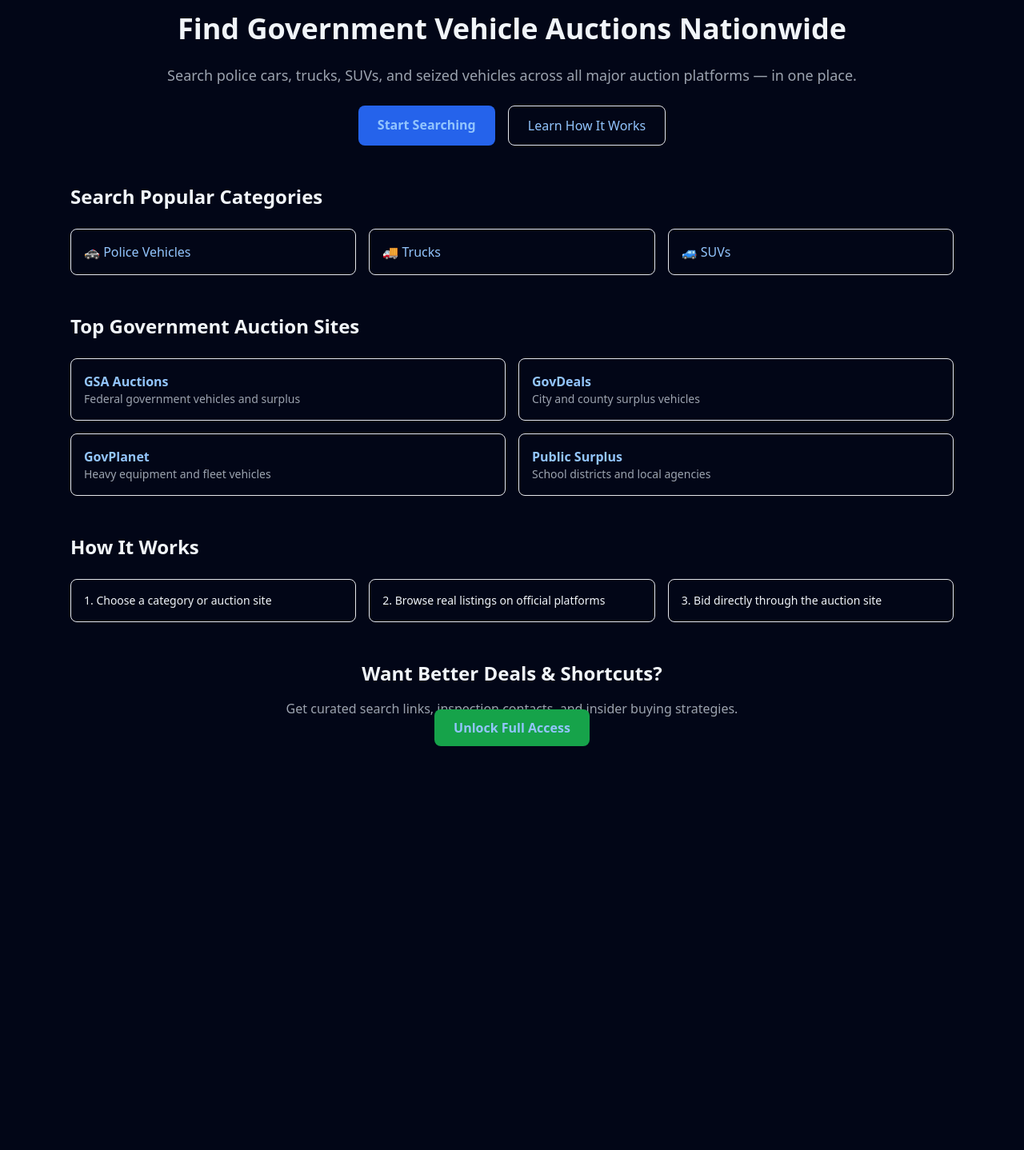
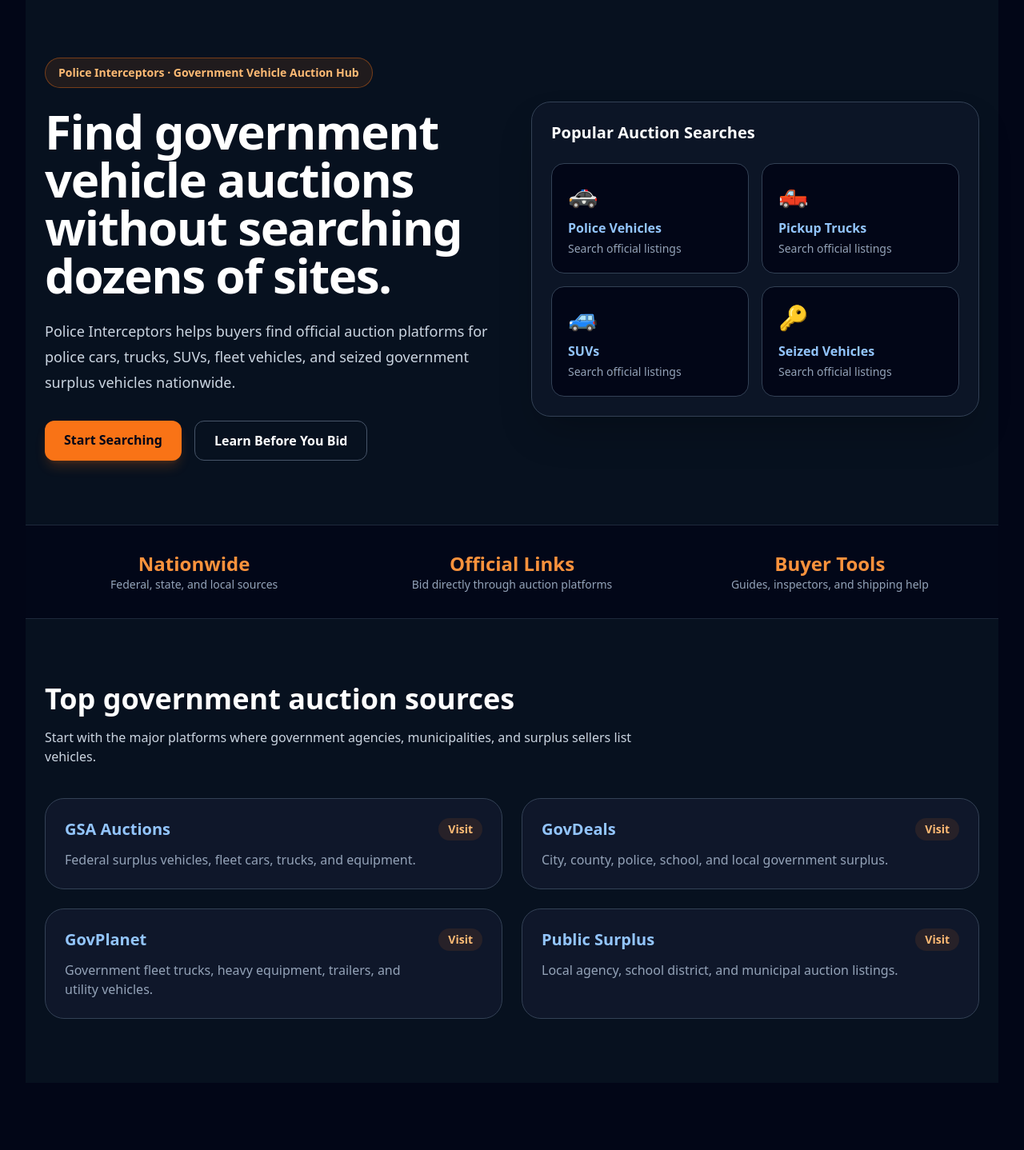
Before and after one commit to Police-Interceptors/police-interceptors, a Next.js app: page / in a window 1280 px wide. Shown: the part 40-1478 px from the top of the page at 80% size. Before the commit the page ends 1018 px from the top, so only its background shows below. Built offline with nearby package versions, Linux system fonts and the light colour scheme.

Commit message:
Refactor auction site and category listings

```diff
--- a/app/page.tsx
+++ b/app/page.tsx
@@ -1,112 +1,222 @@
-export const dynamic = 'force-dynamic';
+import Link from 'next/link';
 
-import Link from 'next/link';
+const auctionSites = [
+  {
+    name: 'GSA Auctions',
+    description: 'Federal surplus vehicles, fleet cars, trucks, and equipment.',
+    href: 'https://gsaauctions.gov',
+  },
+  {
+    name: 'GovDeals',
+    description: 'City, county, police, school, and local government surplus.',
+    href: 'https://www.govdeals.com',
+  },
+  {
+    name: 'GovPlanet',
+    description: 'Government fleet trucks, heavy equipment, trailers, and utility vehicles.',
+    href: 'https://www.govplanet.com',
+  },
+  {
+    name: 'Public Surplus',
+    description: 'Local agency, school district, and municipal auction listings.',
+    href: 'https://www.publicsurplus.com',
+  },
+];
+
+const categories = [
+  {
+    title: 'Police Vehicles',
+    icon: '🚓',
+    href: 'https://gsaauctions.gov/auctions/auctions-list/?q=police',
+  },
+  {
+    title: 'Pickup Trucks',
+    icon: '🛻',
+    href: 'https://www.govdeals.com/index.cfm?fa=Main.AdvSearchResults&kWord=pickup',
+  },
+  {
+    title: 'SUVs',
+    icon: '🚙',
+    href: 'https://www.publicsurplus.com/sms/browse/search?keyword=suv',
+  },
+  {
+    title: 'Seized Vehicles',
+    icon: '🔑',
+    href: 'https://www.usa.gov/car-auctions',
+  },
+];
 
 export default function Home() {
   return (
-    <div className="space-y-12 p-6 max-w-6xl mx-auto">
+    <main className="min-h-screen bg-[#07111f] text-white">
+      {/* HERO */}
+      <section className="mx-auto max-w-7xl px-6 py-20">
+        <div className="grid items-center gap-12 lg:grid-cols-2">
+          <div>
+            <div className="mb-6 inline-flex rounded-full border border-orange-500/40 bg-orange-500/10 px-4 py-2 text-sm font-semibold text-orange-300">
+              Police Interceptors · Government Vehicle Auction Hub
+            </div>
 
-      {/* HERO */}
-      <section className="text-center space-y-6">
-        <h1 className="text-4xl font-bold">
-          Find Government Vehicle Auctions Nationwide
+            <h1 className="text-4xl font-black leading-tight tracking-tight sm:text-6xl">
+              Find government vehicle auctions without searching dozens of sites.
             </h1>
-        <p className="text-lg text-gray-400">
-          Search police cars, trucks, SUVs, and seized vehicles across all major auction platforms — in one place.
+
+            <p className="mt-6 max-w-2xl text-lg leading-8 text-slate-300">
+              Police Interceptors helps buyers find official auction platforms for police cars,
+              trucks, SUVs, fleet vehicles, and seized government surplus vehicles nationwide.
             </p>
 
-        <div className="flex flex-wrap justify-center gap-4">
-          <a href="/search" className="bg-blue-600 px-6 py-3 rounded-lg font-semibold">
+            <div className="mt-8 flex flex-wrap gap-4">
+              <Link
+                href="/search"
+                className="rounded-xl bg-orange-500 px-6 py-3 font-bold text-slate-950 shadow-lg shadow-orange-500/20 hover:bg-orange-400"
+              >
                 Start Searching
+              </Link>
+
+              <Link
+                href="/guides"
+                className="rounded-xl border border-slate-600 px-6 py-3 font-bold text-white hover:border-orange-400"
+              >
+                Learn Before You Bid
+              </Link>
+            </div>
+          </div>
+
+          <div className="rounded-3xl border border-slate-700 bg-slate-900/70 p-6 shadow-2xl">
+            <h2 className="text-xl font-bold">Popular Auction Searches</h2>
+            <div className="mt-6 grid gap-4 sm:grid-cols-2">
+              {categories.map((item) => (
+                <a
+                  key={item.title}
+                  href={item.href}
+                  target="_blank"
+                  rel="noopener noreferrer"
+                  className="rounded-2xl border border-slate-700 bg-slate-950 p-5 transition hover:border-orange-400 hover:bg-slate-900"
+                >
+                  <div className="text-3xl">{item.icon}</div>
+                  <div className="mt-3 font-bold">{item.title}</div>
+                  <div className="mt-1 text-sm text-slate-400">Search official listings</div>
                 </a>
-          <a href="/guides" className="border px-6 py-3 rounded-lg">
-            Learn How It Works
-          </a>
+              ))}
+            </div>
+          </div>
         </div>
       </section>
 
-      {/* QUICK SEARCH */}
-      <section className="space-y-6">
-        <h2 className="text-2xl font-bold">Search Popular Categories</h2>
-
-        <div className="grid md:grid-cols-3 gap-4">
-          <a href="https://gsaauctions.gov/auctions/auctions-list/?q=police" target="_blank" className="p-4 border rounded-lg hover:bg-gray-800">
-            🚓 Police Vehicles
-          </a>
-          <a href="https://www.govdeals.com/index.cfm?fa=Main.AdvSearchResults&kWord=truck" target="_blank" className="p-4 border rounded-lg hover:bg-gray-800">
-            🚚 Trucks
-          </a>
-          <a href="https://www.publicsurplus.com/sms/browse/search?keyword=suv" target="_blank" className="p-4 border rounded-lg hover:bg-gray-800">
-            🚙 SUVs
-          </a>
+      {/* TRUST BAR */}
+      <section className="border-y border-slate-800 bg-slate-950/80">
+        <div className="mx-auto grid max-w-7xl gap-6 px-6 py-8 text-center sm:grid-cols-3">
+          <div>
+            <div className="text-2xl font-black text-orange-400">Nationwide</div>
+            <p className="text-sm text-slate-400">Federal, state, and local sources</p>
+          </div>
+          <div>
+            <div className="text-2xl font-black text-orange-400">Official Links</div>
+            <p className="text-sm text-slate-400">Bid directly through auction platforms</p>
+          </div>
+          <div>
+            <div className="text-2xl font-black text-orange-400">Buyer Tools</div>
+            <p className="text-sm text-slate-400">Guides, inspectors, and shipping help</p>
+          </div>
         </div>
       </section>
 
       {/* AUCTION SITES */}
-      <section className="space-y-6">
-        <h2 className="text-2xl font-bold">Top Government Auction Sites</h2>
+      <section className="mx-auto max-w-7xl px-6 py-20">
+        <div className="mb-10 max-w-3xl">
+          <h2 className="text-3xl font-black sm:text-4xl">Top government auction sources</h2>
+          <p className="mt-4 text-slate-300">
+            Start with the major platforms where government agencies, municipalities,
+            and surplus sellers list vehicles.
+          </p>
+        </div>
 
-        <div className="grid md:grid-cols-2 gap-4">
-
-          <a href="https://gsaauctions.gov" target="_blank" className="p-4 border rounded-lg hover:bg-gray-800">
-            <h3 className="font-semibold">GSA Auctions</h3>
-            <p className="text-gray-400 text-sm">Federal government vehicles and surplus</p>
+        <div className="grid gap-6 md:grid-cols-2">
+          {auctionSites.map((site) => (
+            <a
+              key={site.name}
+              href={site.href}
+              target="_blank"
+              rel="noopener noreferrer"
+              className="rounded-3xl border border-slate-700 bg-slate-900 p-6 transition hover:-translate-y-1 hover:border-orange-400 hover:shadow-xl hover:shadow-orange-500/10"
+            >
+              <div className="flex items-start justify-between gap-4">
+                <div>
+                  <h3 className="text-xl font-black">{site.name}</h3>
+                  <p className="mt-3 text-slate-400">{site.description}</p>
+                </div>
+                <span className="rounded-full bg-orange-500/10 px-3 py-1 text-sm font-bold text-orange-300">
+                  Visit
+                </span>
+              </div>
             </a>
-
-          <a href="https://www.govdeals.com" target="_blank" className="p-4 border rounded-lg hover:bg-gray-800">
-            <h3 className="font-semibold">GovDeals</h3>
-            <p className="text-gray-400 text-sm">City and county surplus vehicles</p>
-          </a>
-
-          <a href="https://www.govplanet.com" target="_blank" className="p-4 border rounded-lg hover:bg-gray-800">
-            <h3 className="font-semibold">GovPlanet</h3>
-            <p className="text-gray-400 text-sm">Heavy equipment and fleet vehicles</p>
-          </a>
-
-          <a href="https://www.publicsurplus.com" target="_blank" className="p-4 border rounded-lg hover:bg-gray-800">
-            <h3 className="font-semibold">Public Surplus</h3>
-            <p className="text-gray-400 text-sm">School districts and local agencies</p>
-          </a>
-
+          ))}
         </div>
       </section>
 
       {/* HOW IT WORKS */}
-      <section className="space-y-6">
-        <h2 className="text-2xl font-bold">How It Works</h2>
+      <section className="bg-slate-950">
+        <div className="mx-auto max-w-7xl px-6 py-20">
+          <h2 className="text-3xl font-black sm:text-4xl">How Police Interceptors works</h2>
 
-        <div className="grid md:grid-cols-3 gap-4 text-sm">
-
-          <div className="p-4 border rounded-lg">
-            1. Choose a category or auction site
+          <div className="mt-10 grid gap-6 md:grid-cols-3">
+            <div className="rounded-3xl border border-slate-800 bg-[#07111f] p-6">
+              <div className="text-3xl font-black text-orange-400">01</div>
+              <h3 className="mt-4 text-xl font-bold">Choose a vehicle type</h3>
+              <p className="mt-3 text-slate-400">
+                Search police cars, trucks, SUVs, seized vehicles, and surplus fleet units.
+              </p>
             </div>
 
-          <div className="p-4 border rounded-lg">
-            2. Browse real listings on official platforms
+            <div className="rounded-3xl border border-slate-800 bg-[#07111f] p-6">
+              <div className="text-3xl font-black text-orange-400">02</div>
+              <h3 className="mt-4 text-xl font-bold">Use official auction links</h3>
+              <p className="mt-3 text-slate-400">
+                We send you directly to real auction platforms where listings and bidding happen.
+              </p>
             </div>
 
-          <div className="p-4 border rounded-lg">
-            3. Bid directly through the auction site
+            <div className="rounded-3xl border border-slate-800 bg-[#07111f] p-6">
+              <div className="text-3xl font-black text-orange-400">03</div>
+              <h3 className="mt-4 text-xl font-bold">Buy smarter</h3>
+              <p className="mt-3 text-slate-400">
+                Use buyer guides, inspection resources, and shipping help before placing a bid.
+              </p>
             </div>
-
+          </div>
         </div>
       </section>
 
       {/* CTA */}
-      <section className="text-center space-y-4">
-        <h2 className="text-2xl font-bold">
-          Want Better Deals & Shortcuts?
+      <section className="mx-auto max-w-5xl px-6 py-20 text-center">
+        <div className="rounded-3xl border border-orange-500/30 bg-gradient-to-br from-slate-900 to-slate-950 p-10 shadow-2xl">
+          <h2 className="text-3xl font-black sm:text-4xl">
+            Stop hunting across scattered auction sites.
           </h2>
 
-        <p className="text-gray-400">
-          Get curated search links, inspection contacts, and insider buying strategies.
+          <p className="mx-auto mt-4 max-w-2xl text-slate-300">
+            Use Police Interceptors as your shortcut hub for finding government surplus vehicles,
+            learning the buying process, and connecting with inspection and shipping resources.
           </p>
 
-        <a href="/pricing" className="bg-green-600 px-6 py-3 rounded-lg font-semibold">
-          Unlock Full Access
-        </a>
+          <div className="mt-8 flex flex-wrap justify-center gap-4">
+            <Link
+              href="/search"
+              className="rounded-xl bg-orange-500 px-6 py-3 font-bold text-slate-950 hover:bg-orange-400"
+            >
+              Search Auctions
+            </Link>
+
+            <Link
+              href="/pricing"
+              className="rounded-xl border border-slate-600 px-6 py-3 font-bold hover:border-orange-400"
+            >
+              View Membership
+            </Link>
+          </div>
+        </div>
       </section>
-
-    </div>
+    </main>
   );
 }
```
Lines whose indentation alone changed are shown as unchanged.
